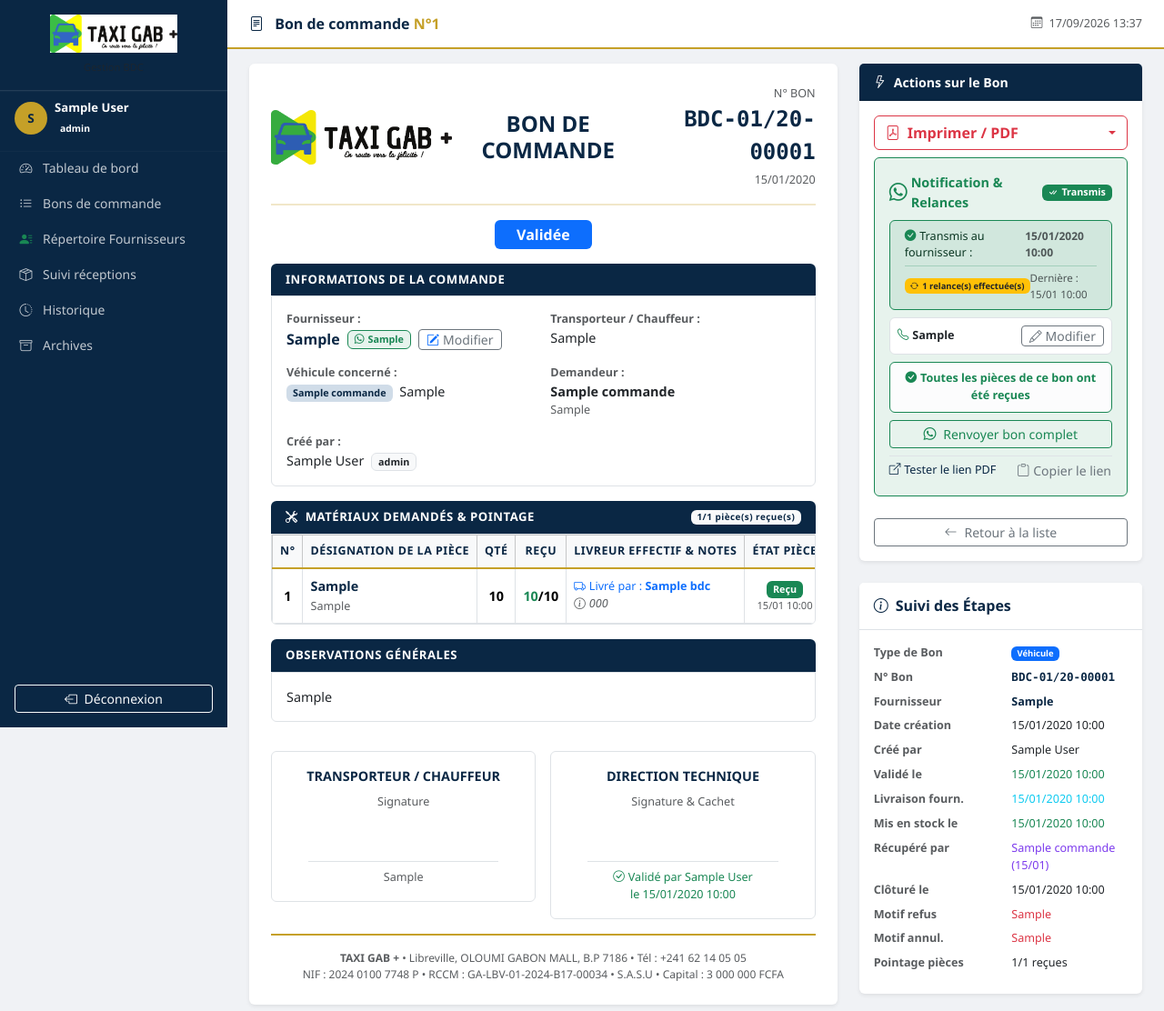
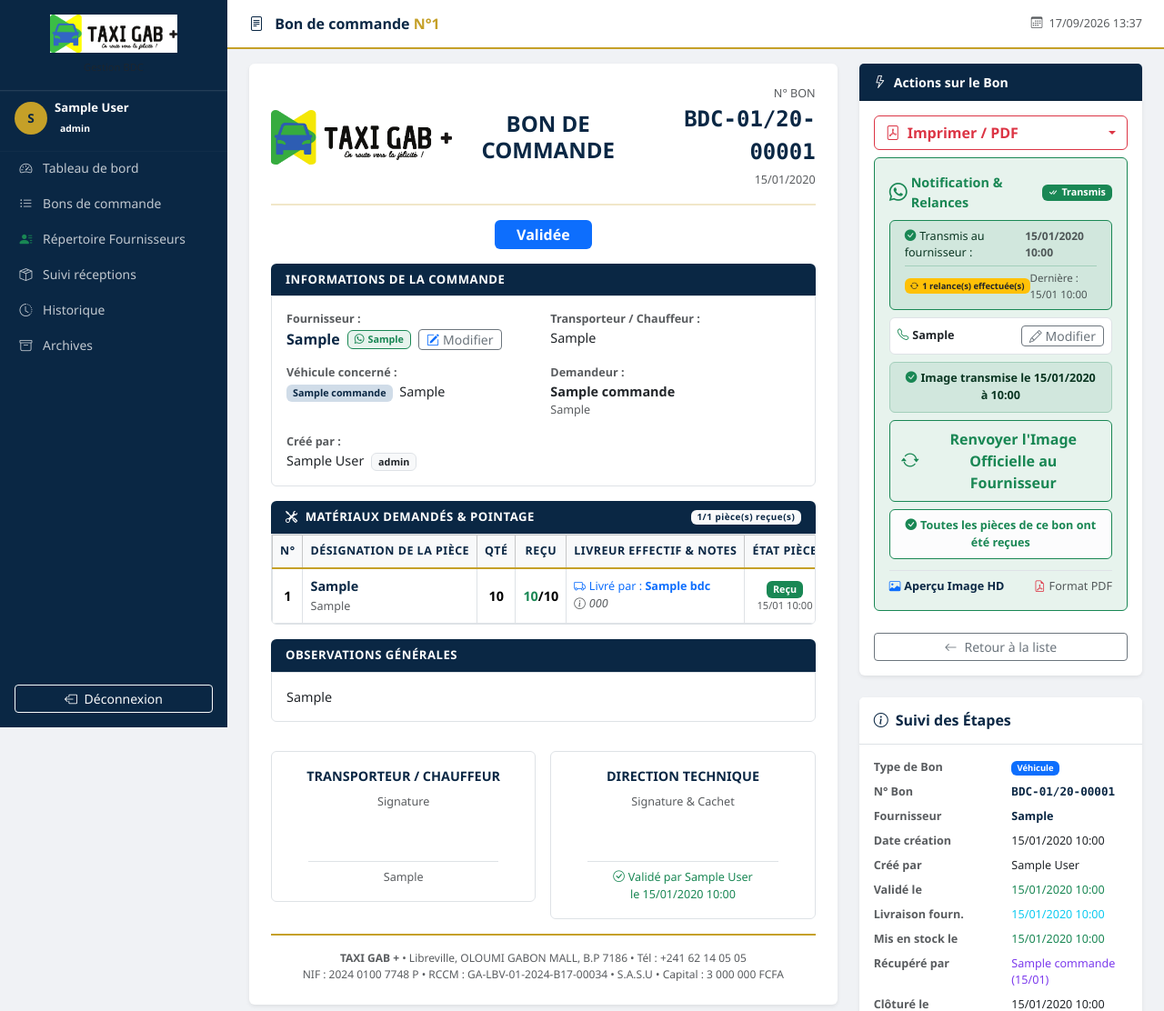
Before and after one commit to danielmouity241-afk/taxigab-bdc, a Flask app: page /bdc/1 in a window 1280 px wide. Shown: the top 1112 px of the page at 91% size. Run offline with Flask 3, Linux system fonts and the light colour scheme; a user stored in the database is signed in; tables that the repository leaves empty hold one stand-in row (values such as "Sample post").

Commit message:
WhatsApp : Transmission directe de l'image officielle HD du bon au fournisseur (templates/bdc/view.html)

```diff
--- a/templates/bdc/view.html
+++ b/templates/bdc/view.html
@@ -550,21 +550,17 @@
           {% endif %}
 
           {% if not bdc.whatsapp_envoye %}
-            <!-- BOUTON PREMIÈRE TRANSMISSION (WHATSAPP DIRECT) -->
-            <a href="{{ url_for('bdc_envoyer_whatsapp_serveur', id=bdc.id) }}?direct=1" target="_blank"
-               class="btn btn-success fw-bold text-white shadow-sm w-100 py-2 mb-2 text-center"
-               {% if not bdc.fournisseur_whatsapp %}style="pointer-events:none; opacity:0.65;"{% endif %}>
-              <i class="bi bi-whatsapp me-2"></i> Transmettre le Bon par WhatsApp
-            </a>
-
-            {% if current_user.is_directeur_technique or peut_valider %}
+            <!-- BOUTON PRINCIPAL TRANSMISSION OFFICIELLE (IMAGE DU BON PAR ULTRA MSG) -->
             <form method="POST" action="{{ url_for('bdc_envoyer_whatsapp_serveur', id=bdc.id) }}" class="mb-2">
-              <button type="submit" class="btn btn-outline-secondary btn-sm w-100"
+              <button type="submit" class="btn btn-success fw-bold text-white shadow-sm w-100 py-3 text-center fs-6 d-flex align-items-center justify-content-center gap-2"
                       {% if not bdc.fournisseur_whatsapp %}disabled title="Veuillez d'abord renseigner le numéro WhatsApp"{% endif %}>
-                <i class="bi bi-robot me-1"></i> Envoi automatique (Serveur API)
+                <i class="bi bi-whatsapp fs-4"></i>
+                <span>Transmettre l'Image du Bon au Fournisseur</span>
               </button>
             </form>
-            {% endif %}
+            <div class="small text-muted text-center mb-2" style="font-size:0.8rem;">
+              <i class="bi bi-shield-check text-success me-1"></i>Envoie directement l'image officielle et nette du bon sur le WhatsApp du fournisseur via UltraMsg.
+            </div>
 
             <!-- BOUTON DE RELANCE SI PIECES EN ATTENTE -->
             {% if bdc.pieces_en_attente %}
@@ -579,7 +575,19 @@
             </button>
             {% endif %}
           {% else %}
-            <!-- BOUTON DE RELANCE SPÉCIFIQUE AVEC LISTING DES PIÈCES MANQUANTES -->
+            <!-- BADGE SUCCES ET BOUTON DE RENVOI -->
+            <div class="alert alert-success py-2 px-3 mb-2 small text-center fw-semibold">
+              <i class="bi bi-check-circle-fill me-1 text-success"></i>Image transmise le {{ bdc.date_envoi_whatsapp.strftime('%d/%m/%Y à %H:%M') if bdc.date_envoi_whatsapp else '' }}
+            </div>
+
+            <form method="POST" action="{{ url_for('bdc_envoyer_whatsapp_serveur', id=bdc.id) }}" class="mb-2">
+              <button type="submit" class="btn btn-outline-success fw-semibold w-100 py-2 d-flex align-items-center justify-content-center gap-2"
+                      {% if not bdc.fournisseur_whatsapp %}disabled title="Veuillez d'abord renseigner le numéro WhatsApp"{% endif %}>
+                <i class="bi bi-arrow-repeat fs-5"></i>
+                <span>Renvoyer l'Image Officielle au Fournisseur</span>
+              </button>
+            </form>
+
             {% if bdc.pieces_en_attente %}
             <button type="button" class="btn btn-warning fw-bold text-dark shadow-sm w-100 py-2 mb-2 d-flex align-items-center justify-content-center gap-2"
                     data-bs-toggle="modal" data-bs-target="#modal-relancer-whatsapp"
@@ -595,30 +603,15 @@
               <i class="bi bi-check-circle-fill me-1 text-success"></i>Toutes les pièces de ce bon ont été reçues
             </div>
             {% endif %}
-
-            <!-- BOUTON RÉ-EXPÉDITION COMPLÈTE DU BON INITIAL -->
-            <div class="d-flex gap-1 mb-2">
-              <a href="{{ url_for('bdc_envoyer_whatsapp_serveur', id=bdc.id) }}?direct=1" target="_blank"
-                 class="btn btn-outline-success btn-sm flex-grow-1" title="Renvoyer le bon initial par WhatsApp">
-                <i class="bi bi-whatsapp me-1"></i> Renvoyer bon complet
-              </a>
-              {% if current_user.is_directeur_technique or peut_valider %}
-              <form method="POST" action="{{ url_for('bdc_envoyer_whatsapp_serveur', id=bdc.id) }}">
-                <button type="submit" class="btn btn-outline-secondary btn-sm" title="Renvoyer via serveur API">
-                  <i class="bi bi-robot"></i>
-                </button>
-              </form>
-              {% endif %}
-            </div>
           {% endif %}
 
-          <div class="d-flex justify-content-between align-items-center pt-1 border-top">
-            <a href="{{ lien_public_pdf }}" target="_blank" class="small text-navy text-decoration-none" title="Aperçu du lien fournisseur">
-              <i class="bi bi-box-arrow-up-right me-1"></i>Tester le lien PDF
+          <div class="d-flex justify-content-between align-items-center pt-2 mt-1 border-top">
+            <a href="{{ lien_public_image }}" target="_blank" class="small text-navy text-decoration-none fw-semibold">
+              <i class="bi bi-image me-1 text-primary"></i>Aperçu Image HD
             </a>
-            <button type="button" class="btn btn-link btn-sm text-secondary p-0 text-decoration-none" onclick="navigator.clipboard.writeText('{{ lien_public_pdf }}'); alert('Lien direct du PDF copié dans le presse-papier !');">
-              <i class="bi bi-clipboard me-1"></i>Copier le lien
-            </button>
+            <a href="{{ lien_public_pdf }}" target="_blank" class="small text-muted text-decoration-none">
+              <i class="bi bi-file-earmark-pdf me-1 text-danger"></i>Format PDF
+            </a>
           </div>
         </div>
         {% elif bdc.statut == 'en_attente' %}
```
